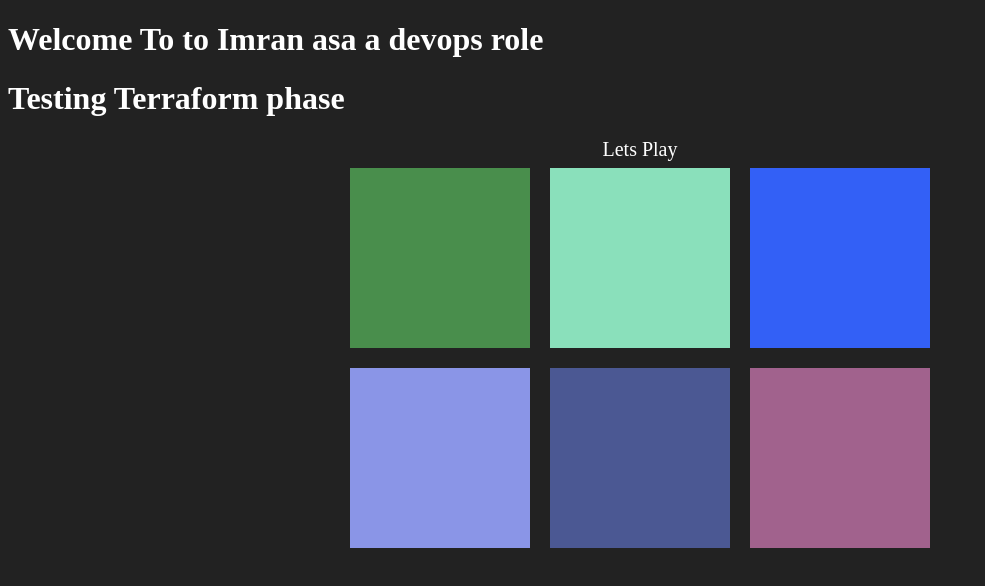
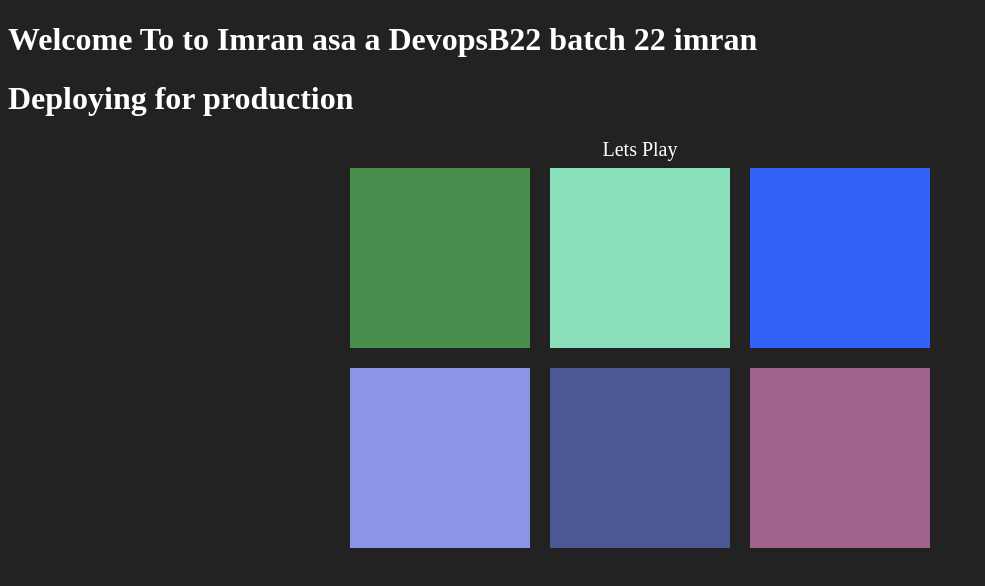
Before and after one commit to Shaikattarimran/docker1, a plain HTML site: page index.html in a window 1280 px wide. Shown: the whole page, without its empty margins (0-985 px from the left). Drawn offline with Linux system fonts and the light colour scheme.

Commit message:
Update index.html

```diff
--- a/index.html
+++ b/index.html
@@ -8,8 +8,8 @@
 	<title>Color Game</title>
 </head>
 <body>
-	<h1>Welcome To to Imran asa a devops role </h1>
-	<h1>Testing Terraform phase</h1>
+	<h1>Welcome To to Imran asa a DevopsB22 batch 22 imran </h1>
+	<h1>Deploying for production</h1>
 	<div id="smallcont">
 		<div></div>
 		<div id="try1">Lets Play</div>
```
